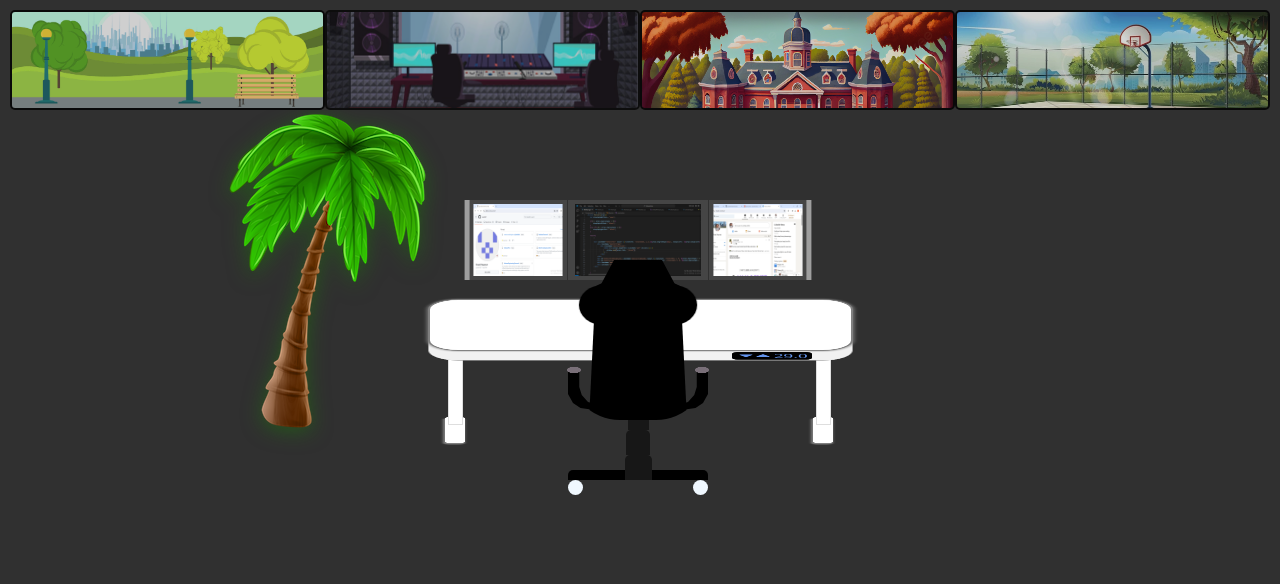
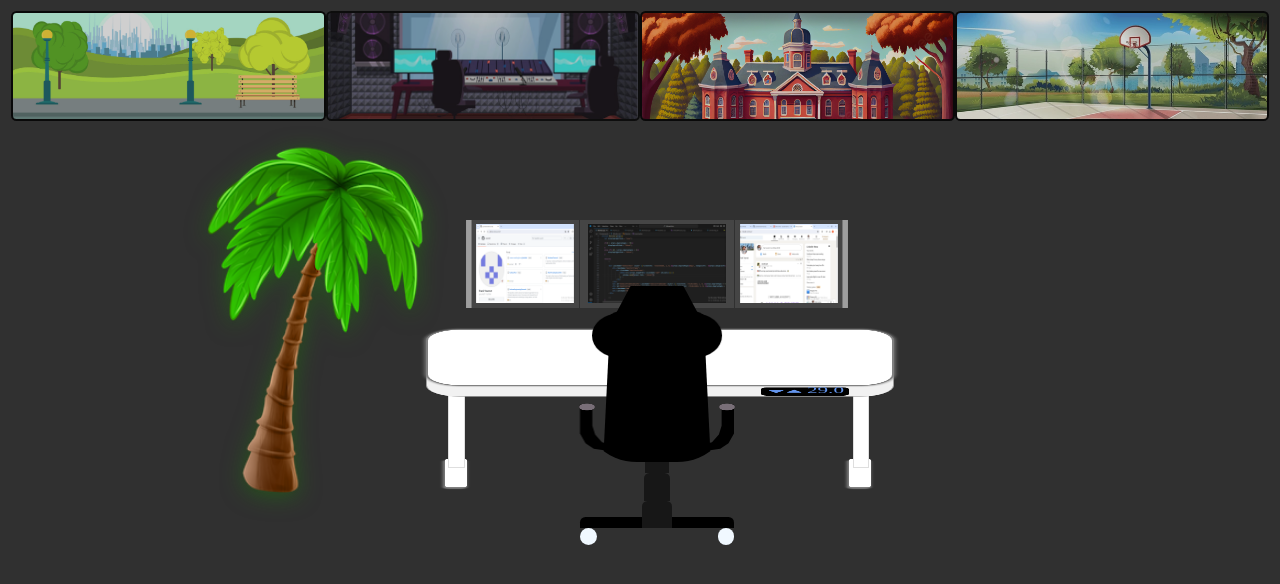
Before and after one commit to yournetf/FullstackPort, a React (Vite) app: page / in a window 1280 px wide. Shown: the top 584 px of the page. Built offline with nearby package versions, Linux system fonts and the light colour scheme.

Commit message:
First deploy

```diff
--- a/package.json
+++ b/package.json
@@ -23,6 +23,7 @@
     "eslint-plugin-react": "^7.34.1",
     "eslint-plugin-react-hooks": "^4.6.0",
     "eslint-plugin-react-refresh": "^0.4.6",
+    "gh-pages": "^6.1.1",
     "vite": "^5.2.0"
   }
 }
--- a/src/Routes/Home.jsx
+++ b/src/Routes/Home.jsx
@@ -4,8 +4,18 @@ import DeskChair from "../Components/DeskChair";
 import Desk from "../Components/Desk";
 import Monitor from "../Components/Monitor";
 import PalmTree from "../Components/PalmTree";
+import { useEffect } from "react";
 
 function Home(){
+
+    useEffect(() => {
+        document.body.style.zoom = "110%";
+        window.scrollTo({
+            top: 150,
+            left: 140,
+            behavior: 'smooth' // Optional: smooth scrolling
+          });
+      }, []);
 
     return(
         <>
--- a/src/Styles/PalmTree.css
+++ b/src/Styles/PalmTree.css
@@ -1,5 +1,5 @@
 img{
-    margin-top: -340px;
+    margin-top: -320px;
     margin-left: -220px;
     filter: drop-shadow(0px 4px 10px rgba(25, 124, 5, 0.5));
 }
```
Also changed, not shown: 1 other file (tests, documents, lock files or other folders).
